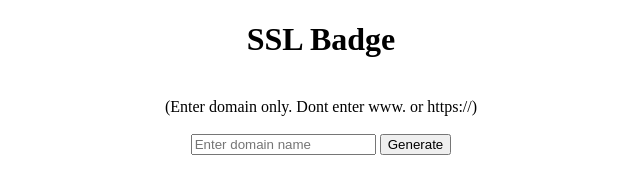
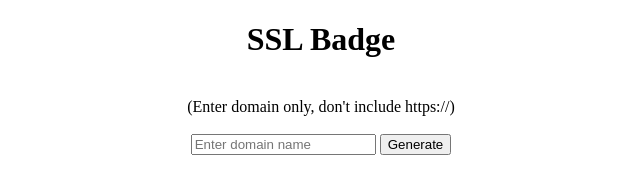
Before and after one commit to rydhoms/ssl-badge, a website: page index.html in a window 1280 px wide. Shown: the full height of the page, 319-959 px from the left. Drawn offline with Linux system fonts and the light colour scheme.

Commit message:
Update index.html

```diff
--- a/index.html
+++ b/index.html
@@ -9,7 +9,7 @@
 <center>
   <h1>SSL Badge</h1>
   <br>
-  (Enter domain only. Dont enter www. or https://)
+  (Enter domain only, don't include https://)
   <br><br>
   <form action="/generate" method="POST">
     <input type="text" name="domain" placeholder="Enter domain name">
```
